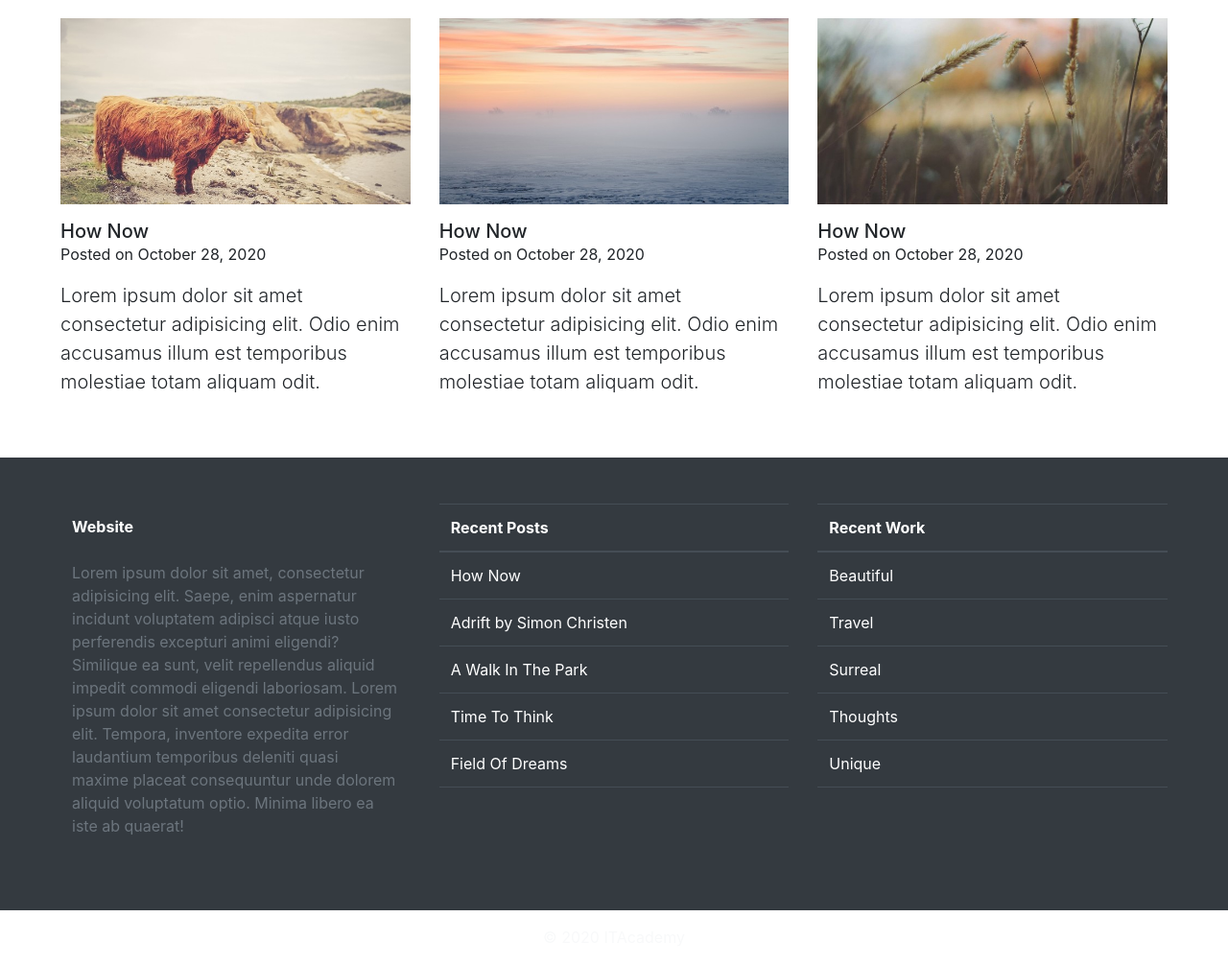
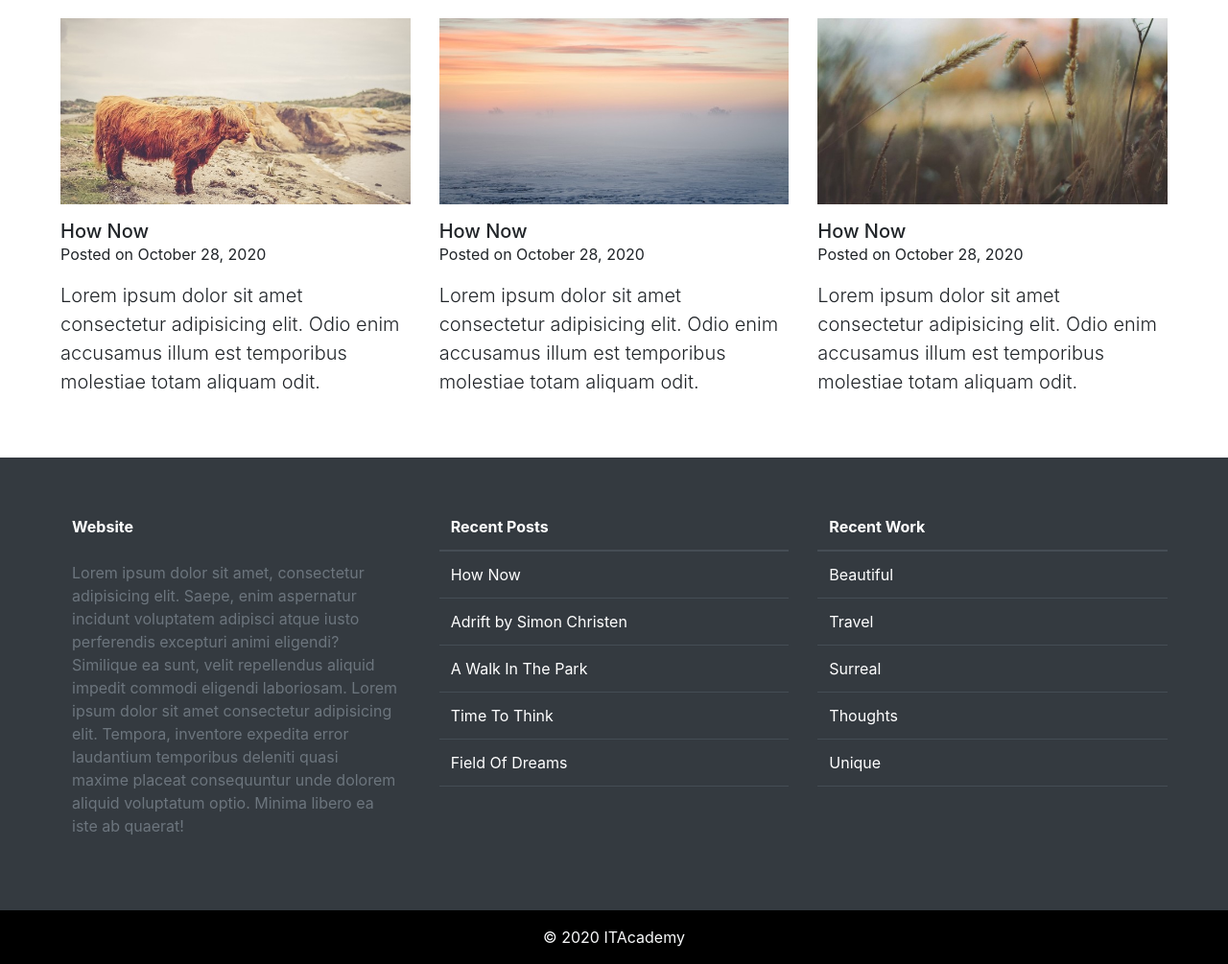
Before and after one commit to Toni-Suta/Assignment---Creating-Layout-with-Bootstrap, a plain HTML site: page index.html in a window 1280 px wide. Shown: the part 1360-2365 px from the top of the page at 96% size. Drawn offline with Linux system fonts and the light colour scheme.

Commit message:
Added style for table Added bg for copy right div

```diff
--- a/css/style.css
+++ b/css/style.css
@@ -79,3 +79,11 @@ header a:hover {
   min-width: 100%;
   height: auto;
 }
+
+.borderless th {
+  border: none;
+}
+
+.copy-right-text {
+  background-color: black;
+}
```
